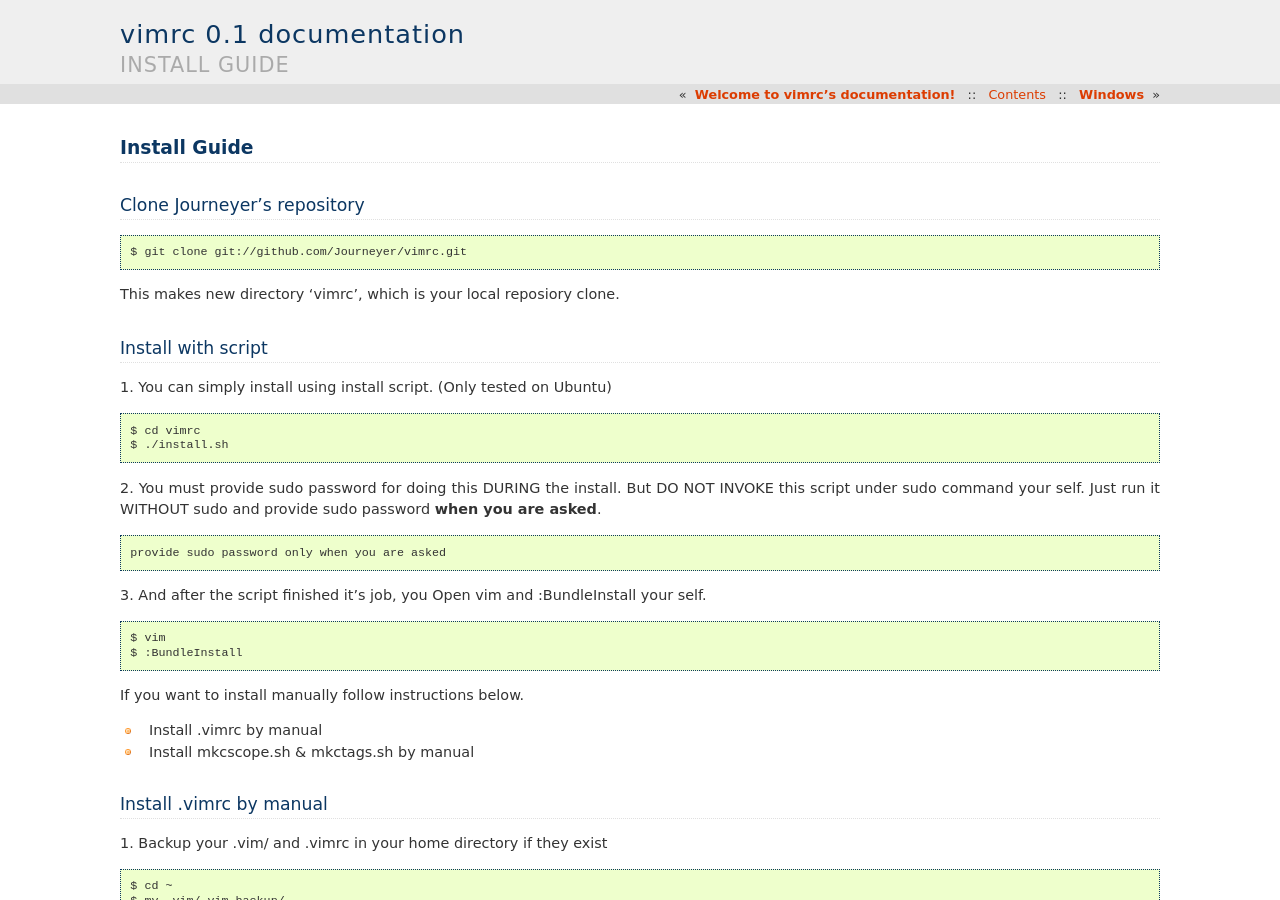
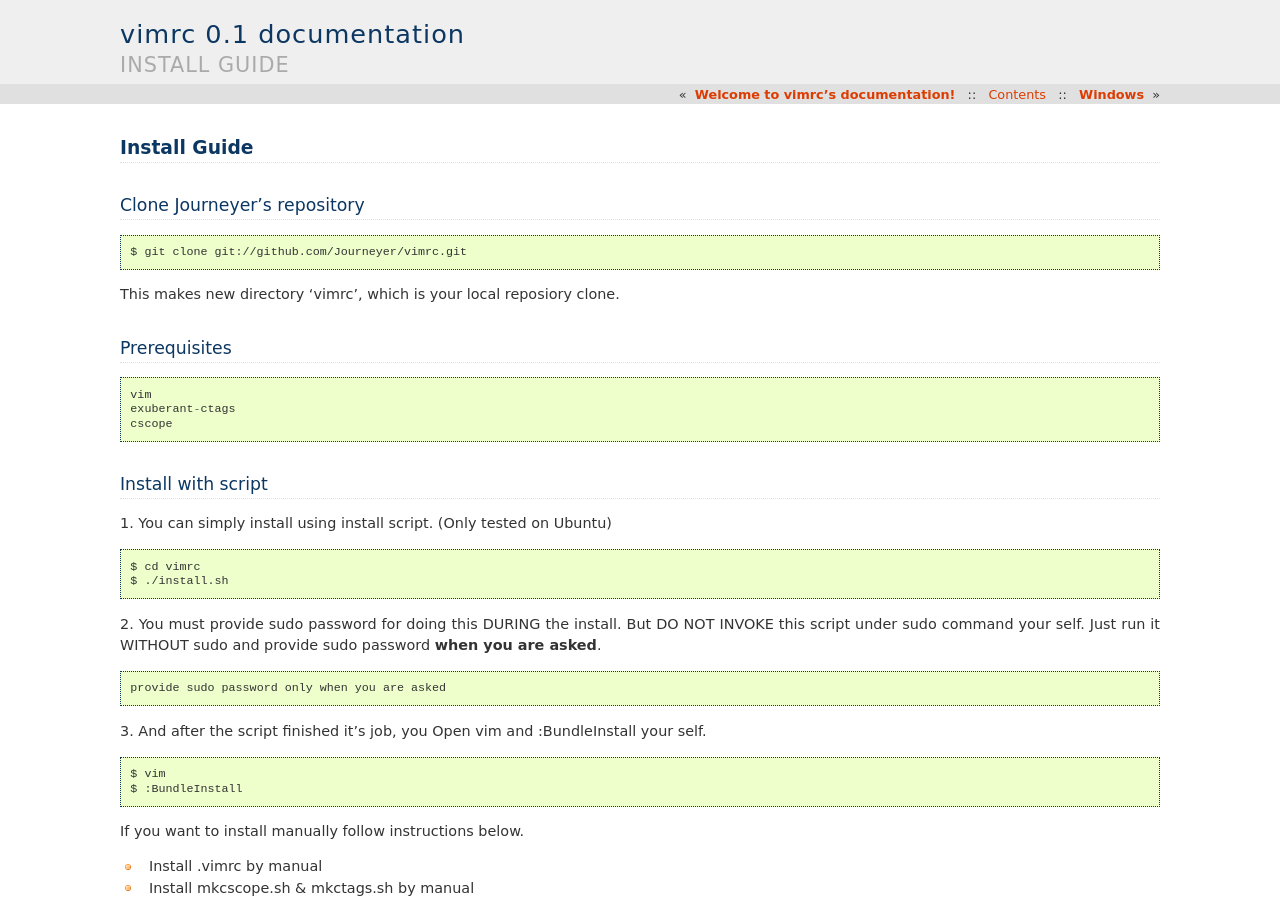
Before and after one commit to jumogehn/vimrc, a Sphinx documentation site: the page built from docs/installing.rst, in a window 1280 px wide and 900 px high. Built offline with Sphinx 7.4.7, drawn with Linux system fonts in a browser that asks for light colours; formulas are drawn with MathJax 3.

Commit message:
added prerequisites

```diff
--- a/docs/installing.rst
+++ b/docs/installing.rst
@@ -10,6 +10,16 @@
  $ git clone git://github.com/Journeyer/vimrc.git
 
 This makes new directory 'vimrc', which is your local reposiory clone.
+
+
+Prerequisites
+-------------
+::
+
+ vim
+ exuberant-ctags
+ cscope
+
 
 Install with script
 -------------------
```
Also changed, not shown: 1 other file.
